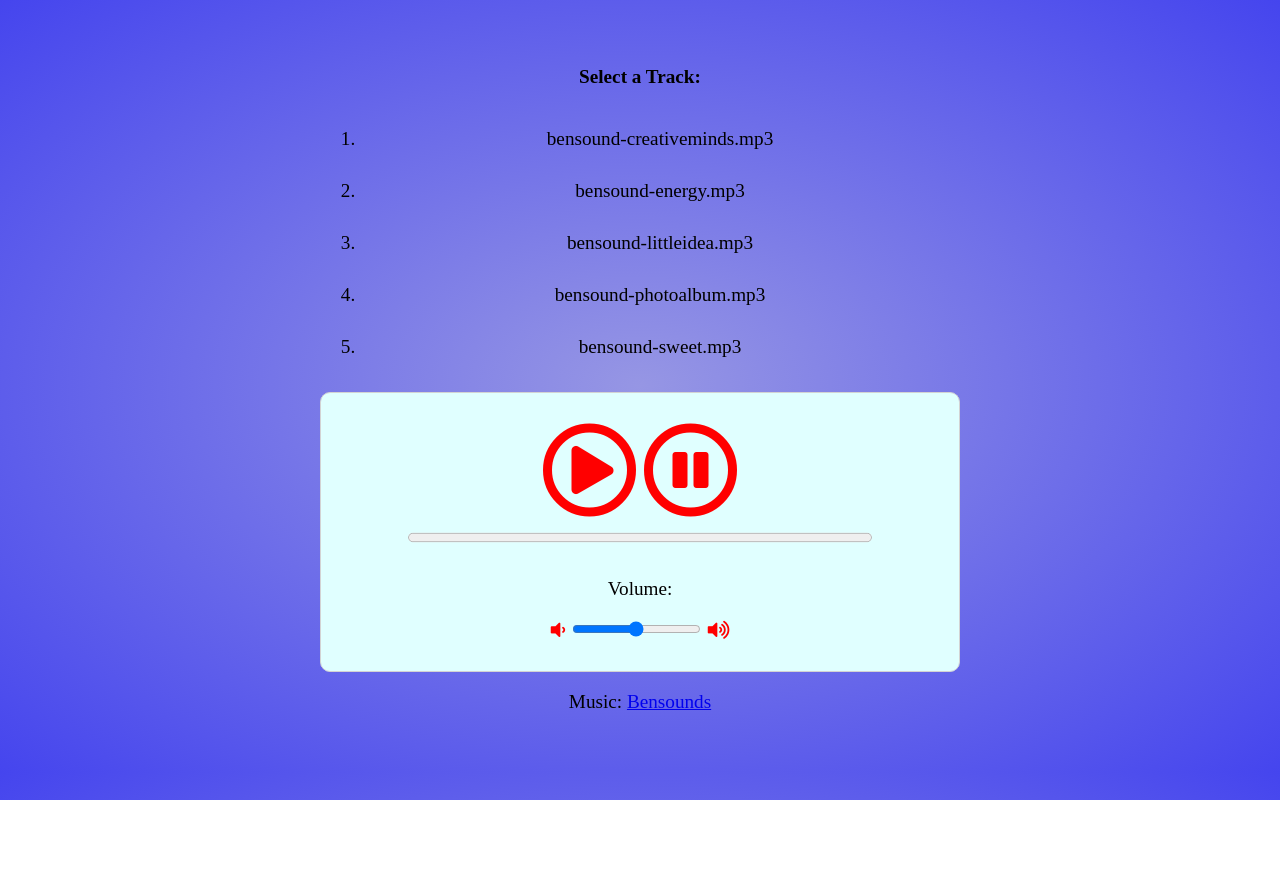
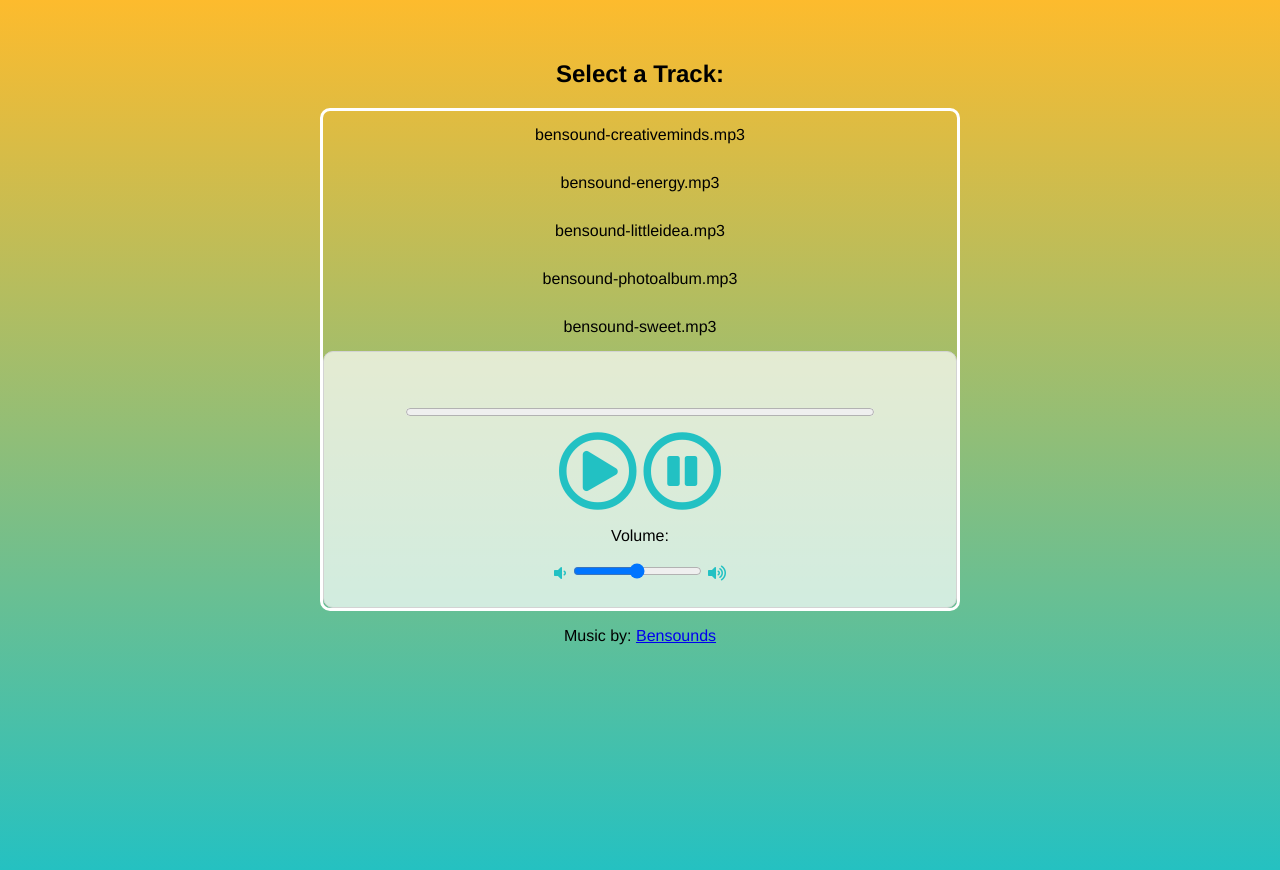
Before and after one commit to petitlatte/musicplayer, a plain HTML site: page index.html in a window 1280 px wide. Before the commit the page ends 800 px from the top, so only its background shows below. Drawn offline with Linux system fonts and the light colour scheme.

Commit message:
changed css

```diff
--- a/css/styles.css
+++ b/css/styles.css
@@ -1,20 +1,30 @@
 @charset "utf-8";
 
 body{
-	background: radial-gradient(#9696e4,#4545ee);
-	font-size:1.2em;
+background: rgb(34,193,195);
+background: linear-gradient(0deg, rgba(34,193,195,1) 0%, rgba(253,187,45,1) 100%);
 	width: 50%;
 	margin: 20px auto;
 	padding: 20px;
 	text-align: center;
+	font-family:Gotham, "Helvetica Neue", Helvetica, Arial, "sans-serif";
+	height: 100vh;
+}
+
+.container{
+	border-radius: 10px;
+	border: solid white 3px;
 }
 
 #song-list {
-	background: lightcyan;
-	border-radius: 10px;
-	text-align: left;
+	text-align: center;
 }
 
+ul{
+	list-style:none;
+	margin:0;
+	padding:0;
+}
 li {
 	padding: 15px;
 }
@@ -23,15 +33,26 @@ li:hover, i:hover{
 	cursor:pointer;
 }
 
+li:hover{
+color:white;
+ background-color:rgba(34,193,195,1);
+transition: 1s ease;
+}
+
+i:hover{
+	opacity: 0.3;
+	transition: 0.5s ease;
+}
+
 #controls{
 	border: 1px lightgray solid;
 	border-radius: 10px;
-	background: lightcyan;
 	padding: 1.5em;
+background-color: rgba(255, 255, 255, .7);
 }
 
 i{
-	color:red;
+	color:rgba(34,193,195,1);
 }
 
 progress {
--- a/index.html
+++ b/index.html
@@ -10,28 +10,32 @@
 <body>
 
 
-	<h4>Select a Track:</h4>
+	<h2>Select a Track:</h2>
+<div class ="container">
 	<div id = "songList"></div>
 
 	<audio id = "player" ontimeupdate = "updateProgress()">
 	<source id = "source">
 		Audio not supported
 	</audio>
+
 	<div id = "controls">
+		<span id = "currentlyPlayingSong"></span><em><span id ="currentSong"></span></em>
+		<br>
+	<progress id = "progress" value ="0" max = "100"></progress>
+		<br>
 
 	<i class="far fa-play-circle fa-5x" onClick="playAudio()"></i>
 	<i class="far fa-pause-circle fa-5x" onClick="pauseAudio()"></i>
-		<br>
-		<span id = "currentlyPlayingSong"></span><em><span id ="currentSong"></span></em>
 
-	<progress id = "progress" value ="0" max = "100"></progress>
+
 		<p>Volume:</p>
 		<i class="fas fa-volume-down"></i>
 		<input type = "range" id = "volumeSlider" min = "0" max = "1" step = "0.01">
 		<i class="fas fa-volume-up"></i>
 	</div>
-
-<p>Music: <a href="https://www.bensound.com/" target = "_blank">Bensounds</a></p>
+	</div>
+<p>Music by: <a href="https://www.bensound.com/" target = "_blank">Bensounds</a></p>
 
 <script src = "js/script.js"></script>
 </body>
--- a/js/script.js
+++ b/js/script.js
@@ -8,7 +8,7 @@ const songs = [
 ]
 
 const createSongList = () => {
-	const list = document.createElement("ol")
+	const list = document.createElement("ul")
 
 for(let i = 0; i < songs.length; i++){
 	const item = document.createElement("li")
```
